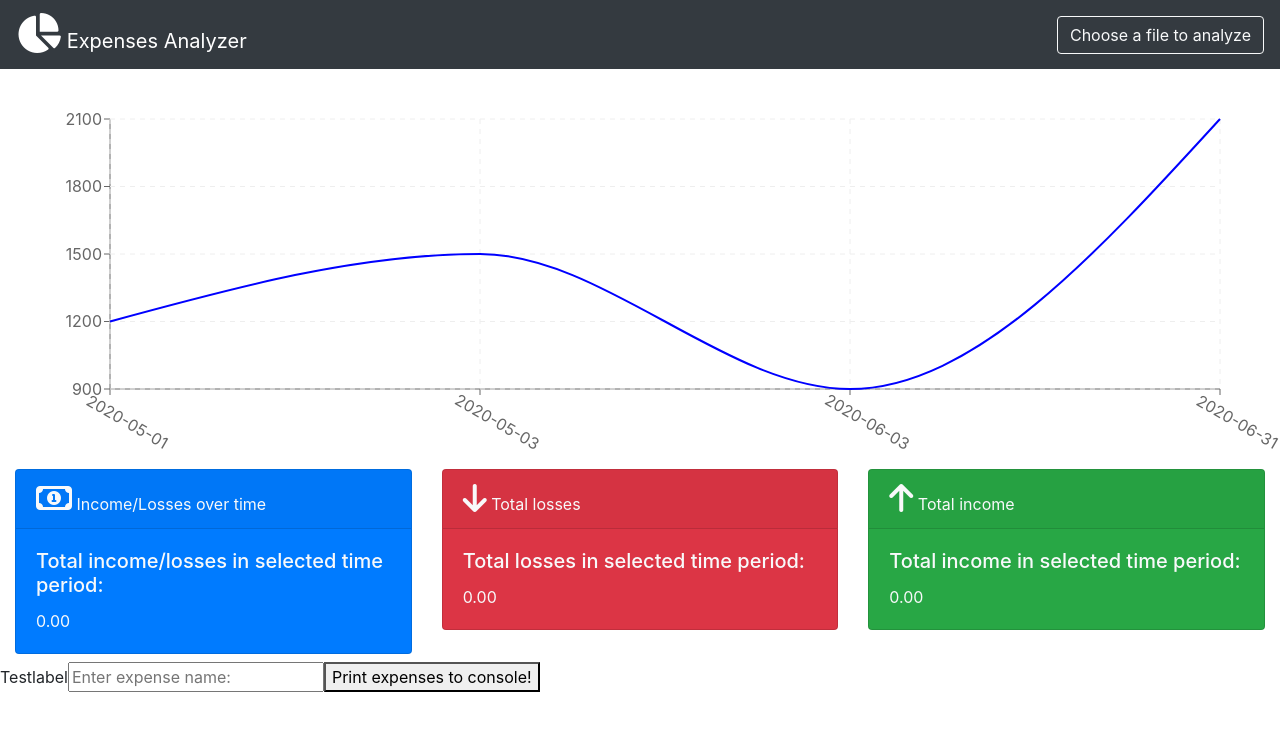
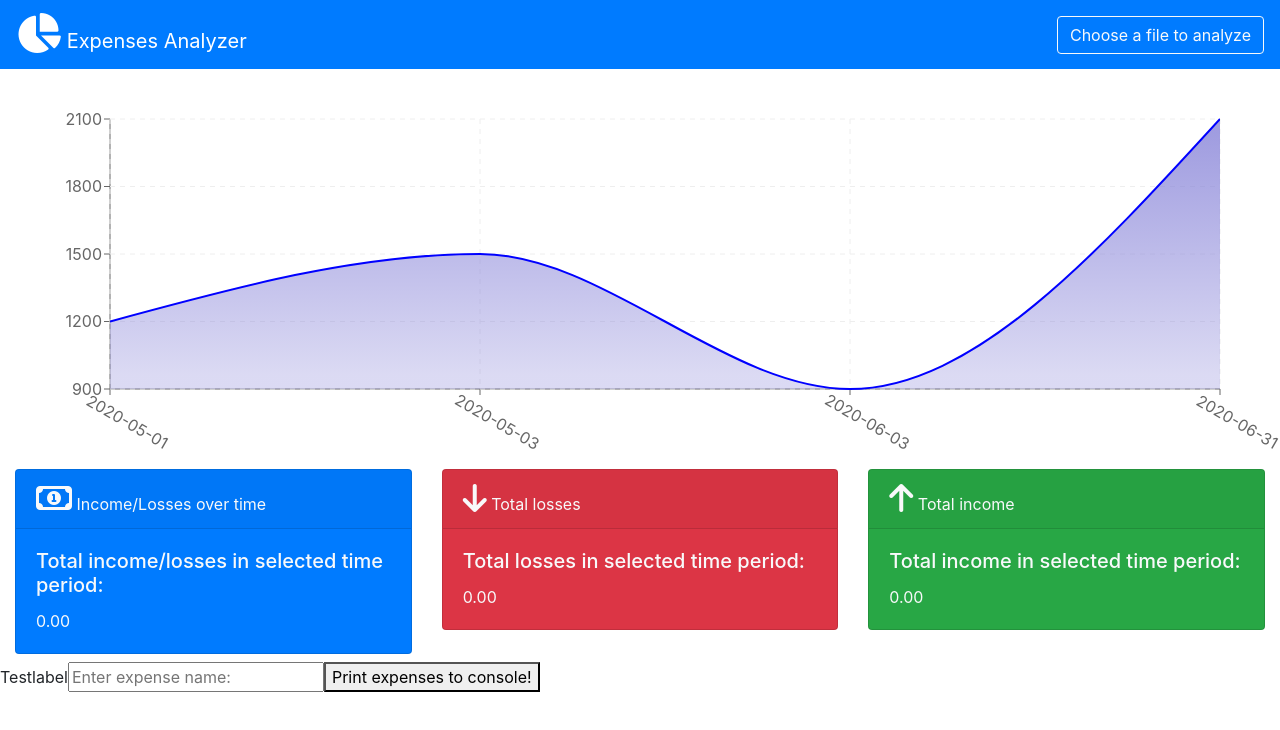
Before and after one commit to Kielx/expenses-analyzer, a React (Create React App) app: page / in a window 1280 px wide. Shown: the top 730 px of the page. Built offline with nearby package versions, Linux system fonts and the light colour scheme.

Commit message:
Change chart type to area, change navbar color to primary

```diff
--- a/src/components/MainChart.js
+++ b/src/components/MainChart.js
@@ -1,8 +1,8 @@
 import React from "react";
 
 import {
-  LineChart,
-  Line,
+  AreaChart,
+  Area,
   XAxis,
   YAxis,
   CartesianGrid,
@@ -13,25 +13,33 @@ import {
 export default function MainChart(props) {
   return (
     <ResponsiveContainer width={"100%"} height={400}>
-      <LineChart
+      <AreaChart
         width={1200}
         data={props.graphData}
         margin={{ top: 50, right: 60, bottom: 50, left: 50 }}
       >
+        <defs>
+          <linearGradient id="colorUv" x1="0" y1="0" x2="0" y2="1">
+            <stop offset="5%" stopColor="#8884d8" stopOpacity={0.8} />
+            <stop offset="95%" stopColor="#8884d8" stopOpacity={0.3} />
+          </linearGradient>
+        </defs>
         <XAxis dataKey="x" angle={30} dx={20} dy={20} />
         <YAxis domain={["auto", "auto"]} />
         <CartesianGrid stroke="#eee" strokeDasharray="5 5" />
-        <Line
+
+        <Area
           type="monotone"
           dataKey="y"
           stroke="blue"
+          fillOpacity={1}
+          fill="url(#colorUv)"
           name="Saldo"
           unit="zł"
-          dot={false}
           strokeWidth={2}
         />
         <Tooltip />
-      </LineChart>
+      </AreaChart>
     </ResponsiveContainer>
   );
 }
--- a/src/components/MainNavbar.js
+++ b/src/components/MainNavbar.js
@@ -4,7 +4,7 @@ import AddFileModal from "./AddFileModal";
 
 export default function MainNavbar(props) {
   return (
-    <Navbar bg="dark" variant="dark" className="justify-content-between">
+    <Navbar bg="primary" variant="dark" className="justify-content-between">
       <Navbar.Brand href="#home">
         <div>
           <i className="fas fa-chart-pie fa-2x"></i>
```
Also changed, not shown: 1 other file (tests, documents, lock files or other folders).
